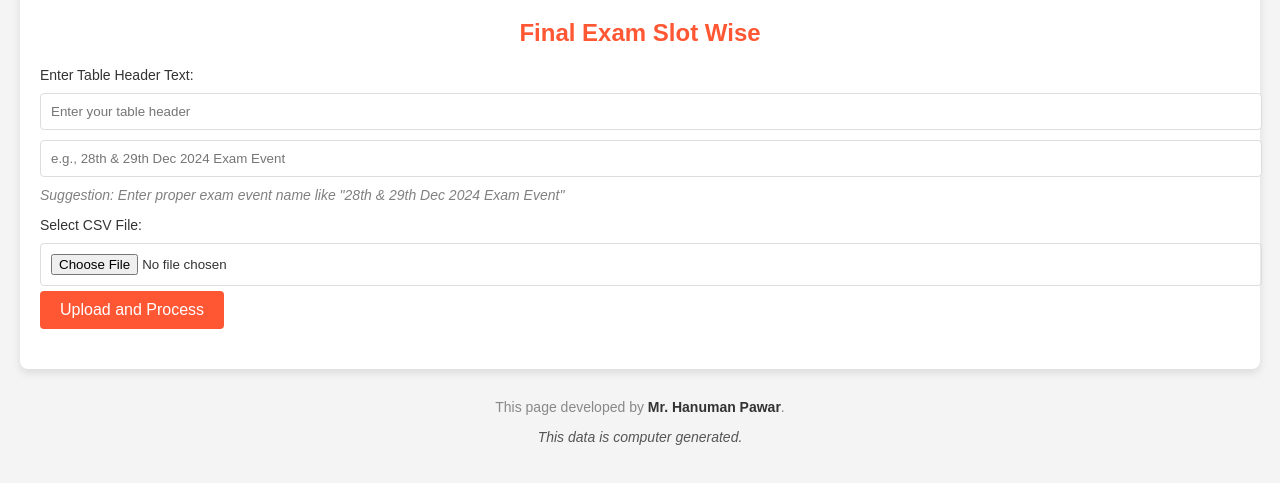
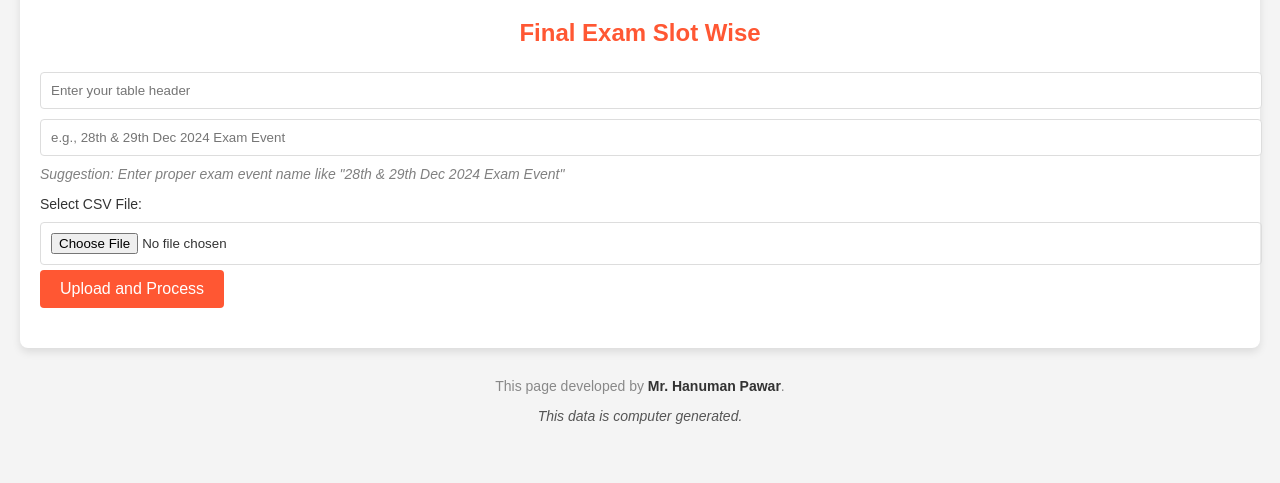
Before and after one commit to Hanumanpawar95/Beed-Cyber-Slot-wise-exam, a website: page index.html in a window 1280 px wide. Shown: the part 101-584 px from the top of the page. Drawn offline with nearby package versions, Linux system fonts and the light colour scheme.

Commit message:
Update index.html

```diff
--- a/index.html
+++ b/index.html
@@ -116,8 +116,7 @@
         <h2>Final Exam Slot Wise</h2>
 
         <form id="uploadForm">
-            <label for="tableHeader">Enter Table Header Text:</label>
-            <input type="text" id="tableHeader" placeholder="Enter your table header" required>
+             <input type="text" id="tableHeader" placeholder="Enter your table header" required>
             <input type="text" id="tableHeader" placeholder="e.g., 28th & 29th Dec 2024 Exam Event" required>
     <p style="font-size: 14px; color: gray; margin-top: 5px;">
         <em>Suggestion: Enter proper exam event name like "28th & 29th Dec 2024 Exam Event"</em>
```
